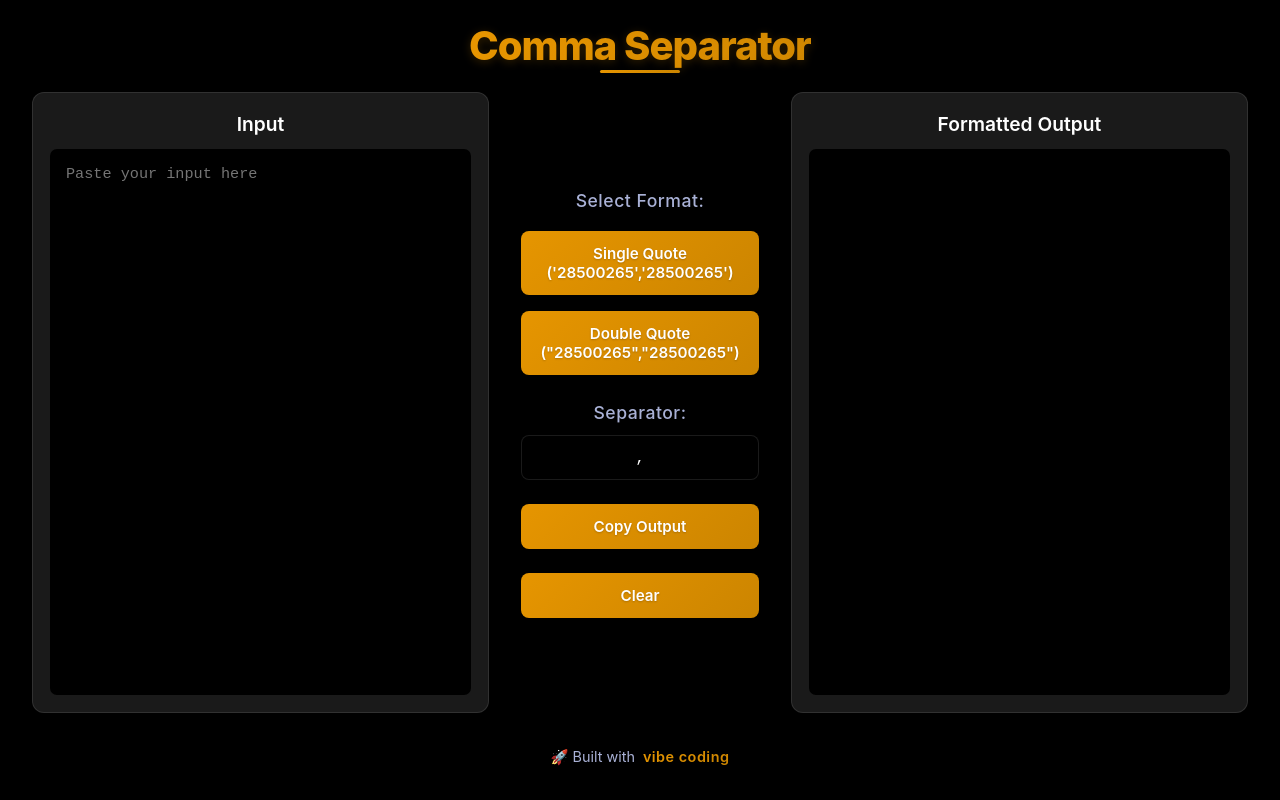
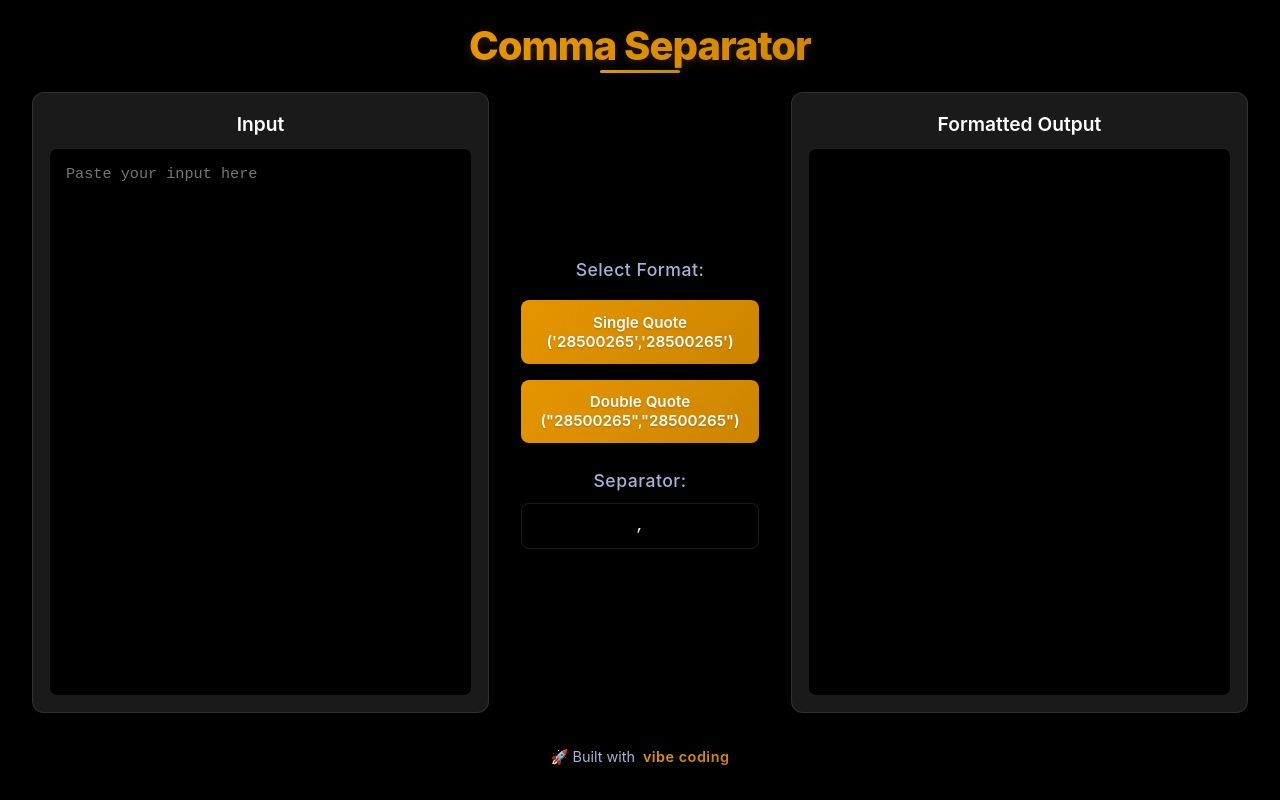
Before and after one commit to keshavop/comma-separator, a React (Vite) app: page / in a window 1280 px wide. Built offline with nearby package versions, Linux system fonts and the light colour scheme; no server answers.

Commit message:
remoing Clear button from ui

```diff
--- a/src/components/NumberFormatter.tsx
+++ b/src/components/NumberFormatter.tsx
@@ -120,12 +120,12 @@ const NumberFormatter = () => {
           />
         </div>
 
-        <button onClick={handleCopy} className="copy-button">
+        {/* <button onClick={handleCopy} className="copy-button">
           <span>Copy Output</span>
         </button>
         <button onClick={handleClear} className="clear-button">
           <span>Clear</span>
-        </button>
+        </button> */}
       </div>
 
       {/* Right Section - Output */}
```
